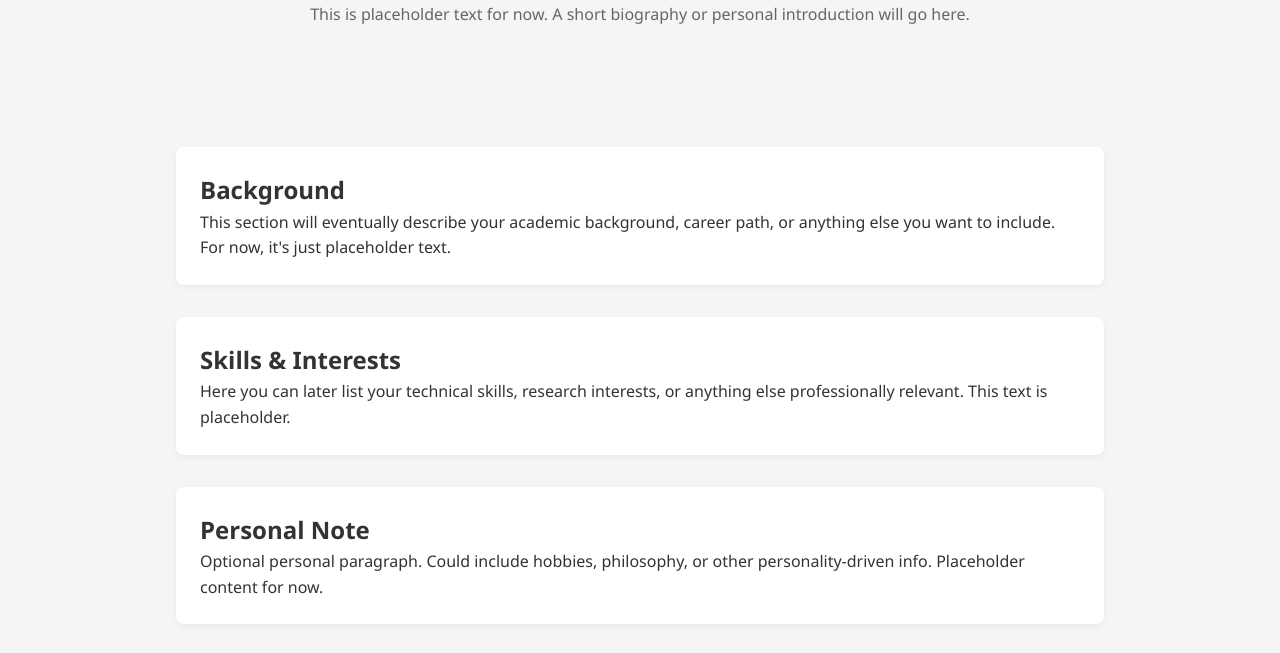
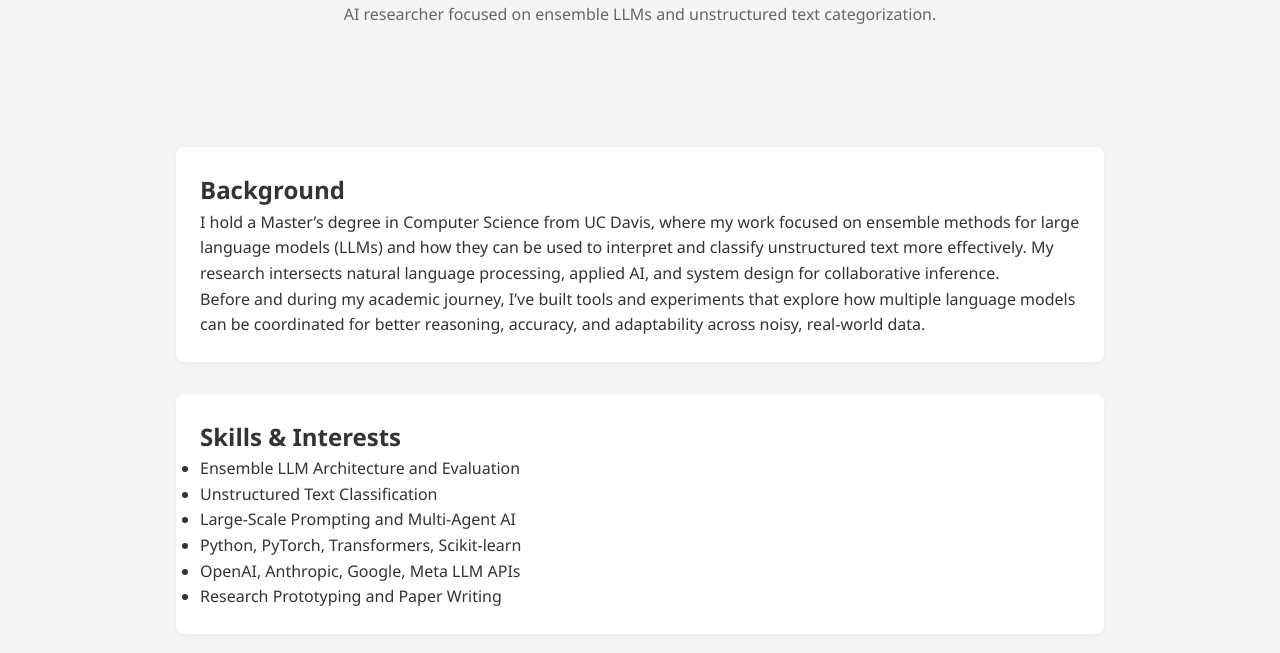
Before and after one commit to ajkamen/ajkamen.github.io, a plain HTML site: page docs/about.html in a window 1280 px wide. Shown: the part 147-800 px from the top of the page. Drawn offline with Linux system fonts and the light colour scheme.

Commit message:
about page

```diff
--- a/docs/about.html
+++ b/docs/about.html
@@ -20,31 +20,47 @@
         <header>
             <div class="container">
                 <h1>About Me</h1>
-                <p class="tagline">This is placeholder text for now. A short
-                    biography or personal introduction will go here.</p>
+                <p class="tagline">AI researcher focused on ensemble LLMs and
+                    unstructured text categorization.</p>
             </div>
         </header>
 
         <main class="container">
             <section>
                 <h2>Background</h2>
-                <p>This section will eventually describe your academic
-                    background, career path, or anything else you want to
-                    include. For now, it's just placeholder text.</p>
+                <p>I hold a Master’s degree in Computer Science from UC Davis,
+                    where my work focused on ensemble methods for large language
+                    models (LLMs) and how they can be used to interpret and
+                    classify unstructured text more effectively. My research
+                    intersects natural language processing, applied AI, and
+                    system design for collaborative inference.</p>
+                <p>Before and during my academic journey, I’ve built tools and
+                    experiments that explore how multiple language models can be
+                    coordinated for better reasoning, accuracy, and adaptability
+                    across noisy, real-world data.</p>
             </section>
 
             <section>
                 <h2>Skills & Interests</h2>
-                <p>Here you can later list your technical skills, research
-                    interests, or anything else professionally relevant. This
-                    text is placeholder.</p>
+                <ul>
+                    <li>Ensemble LLM Architecture and Evaluation</li>
+                    <li>Unstructured Text Classification</li>
+                    <li>Large-Scale Prompting and Multi-Agent AI</li>
+                    <li>Python, PyTorch, Transformers, Scikit-learn</li>
+                    <li>OpenAI, Anthropic, Google, Meta LLM APIs</li>
+                    <li>Research Prototyping and Paper Writing</li>
+                </ul>
             </section>
 
             <section>
                 <h2>Personal Note</h2>
-                <p>Optional personal paragraph. Could include hobbies,
-                    philosophy, or other personality-driven info. Placeholder
-                    content for now.</p>
+                <p>While most of my work is technical, I care deeply about
+                    clarity, transparency, and making powerful tools accessible
+                    to others. Whether it’s through research, writing, or the
+                    occasional side project, I’m always looking for ways to push
+                    the boundaries of what’s possible with LLM
+                    collaboration—while keeping the focus on real-world results
+                    and thoughtful design.</p>
             </section>
         </main>
 
```
Also changed, not shown: docs/index.html (+1 -12 lines).
